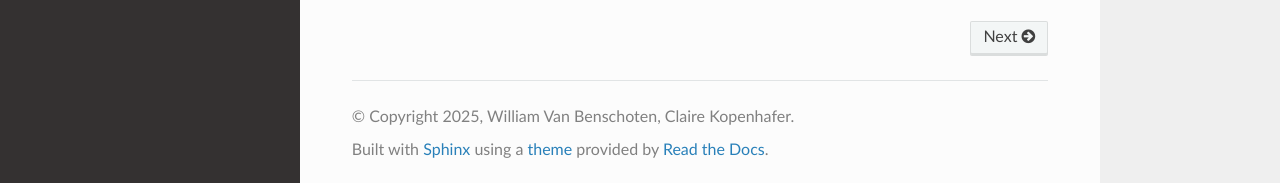
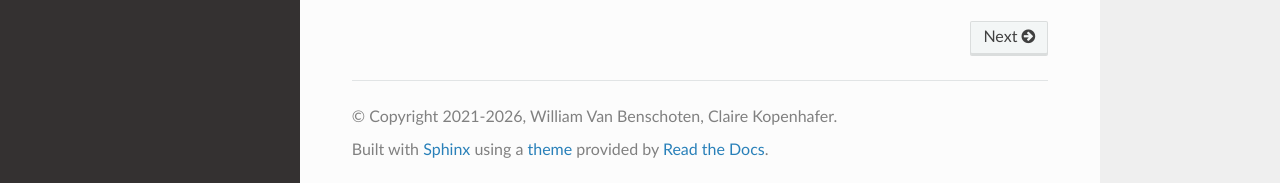
Before and after one commit to shepherd-group/pydmqmc, a Sphinx documentation site: the page built from docs/source/index.rst, in a window 1280 px wide and 1321 px high. Shown: the part 1135-1318 px from the top of the window. Built offline with Sphinx 7.4.7 and the Read the Docs theme 3.1.0, drawn with Linux system fonts in a browser that asks for light colours; part of the change alters nothing that is shown.

Commit message:
[docs] update copyright to match license

```diff
--- a/docs/source/conf.py
+++ b/docs/source/conf.py
@@ -6,9 +6,11 @@
 # -- Project information -----------------------------------------------------
 # https://www.sphinx-doc.org/en/master/usage/configuration.html#project-information
 
+from datetime import datetime
 project = 'pydmqmc'
 author = 'William Van Benschoten, Claire Kopenhafer'
-copyright = f'2025, {author}'
+current_year = datetime.today().strftime("%Y")
+copyright = f'2021-{current_year}, {author}'
 release = '0.1.0'
 
 # -- General configuration ---------------------------------------------------
```
